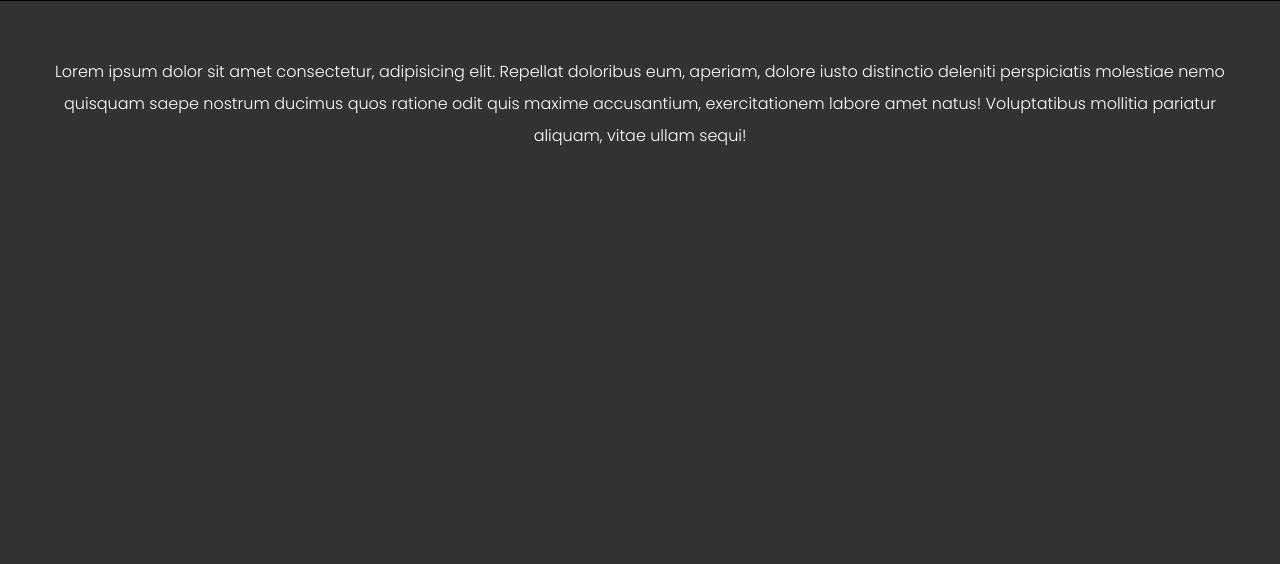
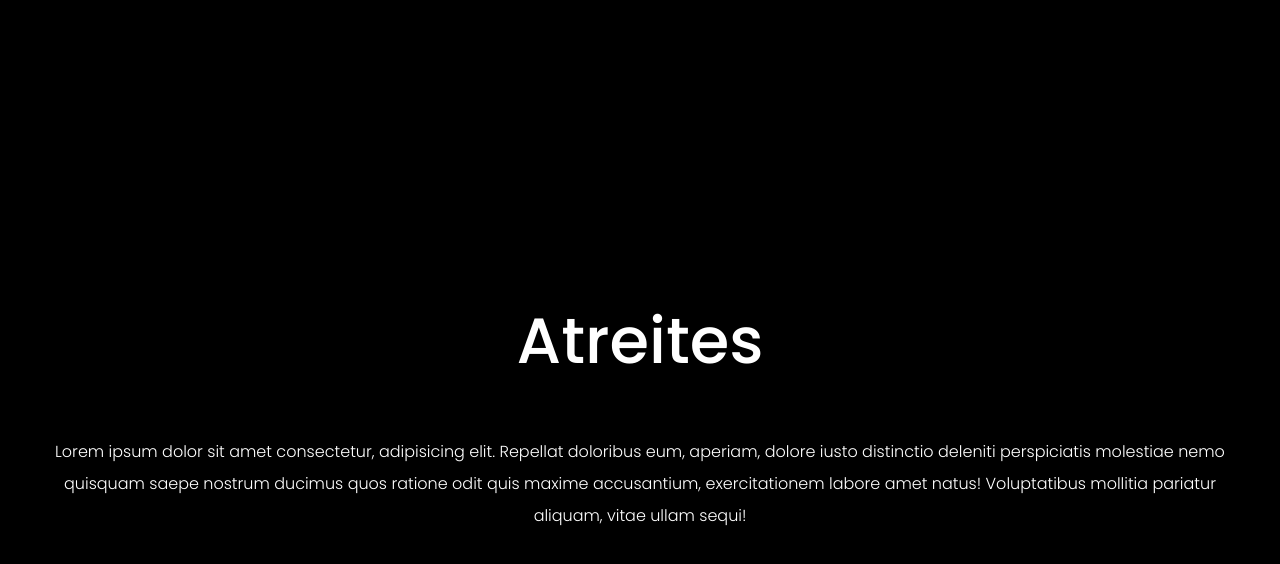
Before and after one commit to MoraOgunro/dune2, a Vue app: page / in a window 1280 px wide. Shown: the top 564 px of the page. Built offline with nearby package versions, Linux system fonts and the light colour scheme.

Commit message:
added todo

```diff
--- a/src/App.vue
+++ b/src/App.vue
@@ -44,7 +44,7 @@ body, html
   width: 100vw
   height: 100%
   overflow-x: hidden
-  overflow-y: hidden
+  overflow-y: visible
 /* Wrap all full screen content in this class */
 .full-screen-content
   flex: 1
--- a/src/components/LayoutComponents/VerticalGrids.vue
+++ b/src/components/LayoutComponents/VerticalGrids.vue
@@ -44,16 +44,15 @@ export default {};
 </script>
 
 <style lang="sass">
-$tablet: 600px
+$tablet: 830px
 $medium-desktop: 768px
 $desktop: 992px
 $widescreen: 1200px
 .grid
    height: 100%
+   width: 100vw
    display: flex
 .grid-item
-   display: flex
-   height: 100vh
    display: flex
 .item-text
    display: flex
@@ -72,12 +71,14 @@ $widescreen: 1200px
    display: flex
    flex-direction: column
    justify-content: center
+// DESKTOP        DESKTOP        DESKTOP
 @media screen and (min-width: $tablet)
    .grid
       flex-direction: row
    .grid-item
+      width: 25%
+      min-width: 3%
       transition: all 0.3s ease-in-out
-      width: 25%
       &:hover
          width: 80%
          .sub-container
@@ -101,9 +102,10 @@ $widescreen: 1200px
 @media screen and (max-width: $tablet)
    .grid
       flex-direction: column
-      .grid-item
-         flex-shrink: 0
-         width: 100%
+   .grid-item
+      height: 100vh
+      flex-shrink: 0
+      width: 100%
    .item-header
       width: 0px
       height: 0px
```
Also changed, not shown: todo.txt (added).
